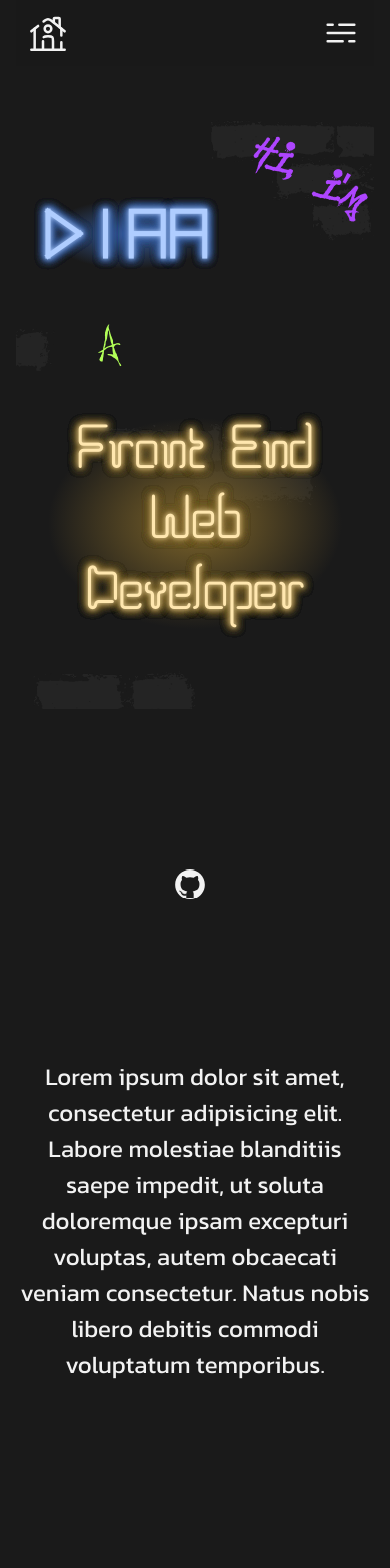
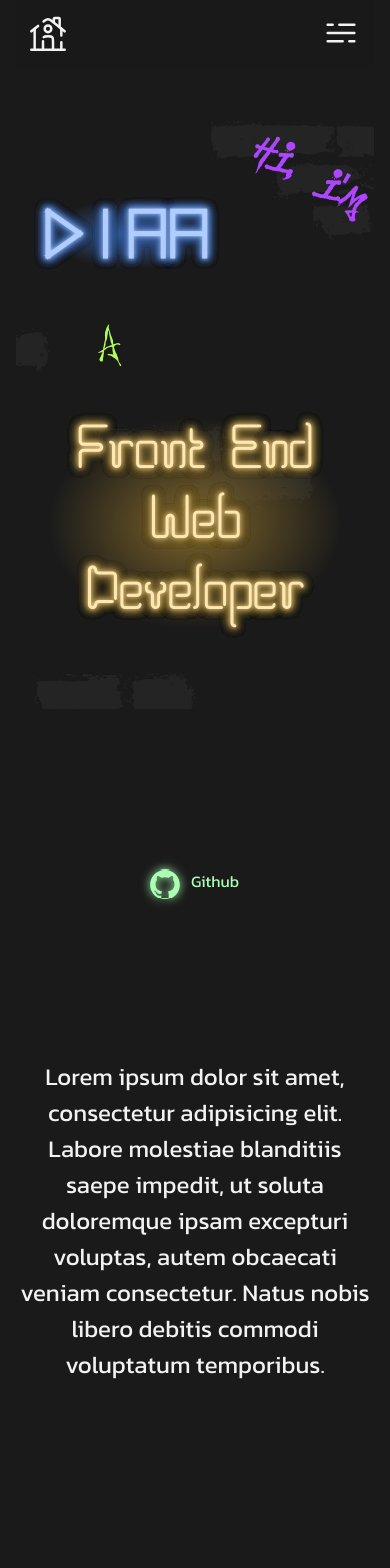
Before and after one commit to Diaa-E/portfolio, a React (Vite) app: page /web in a window 390 px wide. Shown: the top 1568 px of the page. Built offline with nearby package versions, Linux system fonts and the light colour scheme.

Commit message:
Remove hover effect from mobile display

```diff
--- a/src/components/IconLink.module.css
+++ b/src/components/IconLink.module.css
@@ -2,27 +2,15 @@
     color: var(--text);
     display: flex;
     gap: 10px;
+    filter: var(--filter);
 }
 
 .link-text{
     font-family: var(--font-default);
     cursor: pointer;
-    width: 0;
+    width: 50px;
     overflow: hidden;
-    transition-duration: .2s;
-    transition-timing-function: ease-in-out;
-}
-
-.social-link:hover .link-text{
-    width: 50px;
-}
-
-.social-link:hover{
-    filter: var(--filter);
-}
-
-.social-link:hover .social-link-icon{
-    filter: drop-shadow(var(--glow));
+    transition: .2s ease-in-out;
 }
 
 .social-link-icon{
@@ -31,4 +19,34 @@
     cursor: pointer;
     height: 30px;
     width: 30px;
+    filter: drop-shadow(var(--glow));
 }
+
+@media (min-width: 800px) {
+
+    .social-link, .social-link:visited{
+        filter: none;
+    }
+
+    .link-text{
+        width: 0;
+        overflow: hidden;
+        transition: .2s ease-in-out;
+    }
+
+    .social-link:hover .link-text{
+        width: 50px;
+    }
+
+    .social-link-icon{
+        filter: none;
+    }
+
+    .social-link:hover .social-link-icon{
+        filter: drop-shadow(var(--glow));
+    }
+
+    .social-link:hover{
+        filter: var(--filter);
+    }
+}
```
